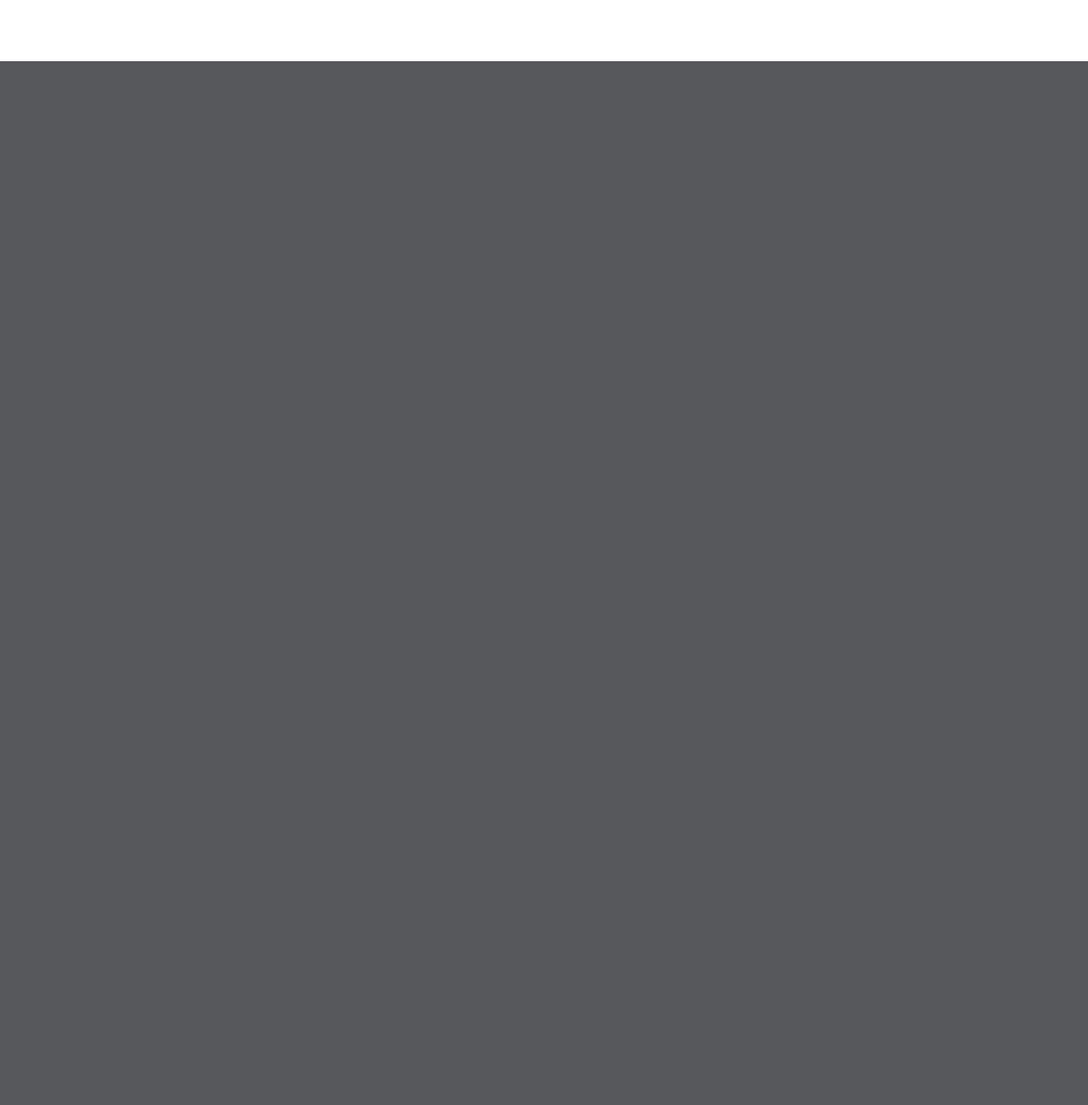
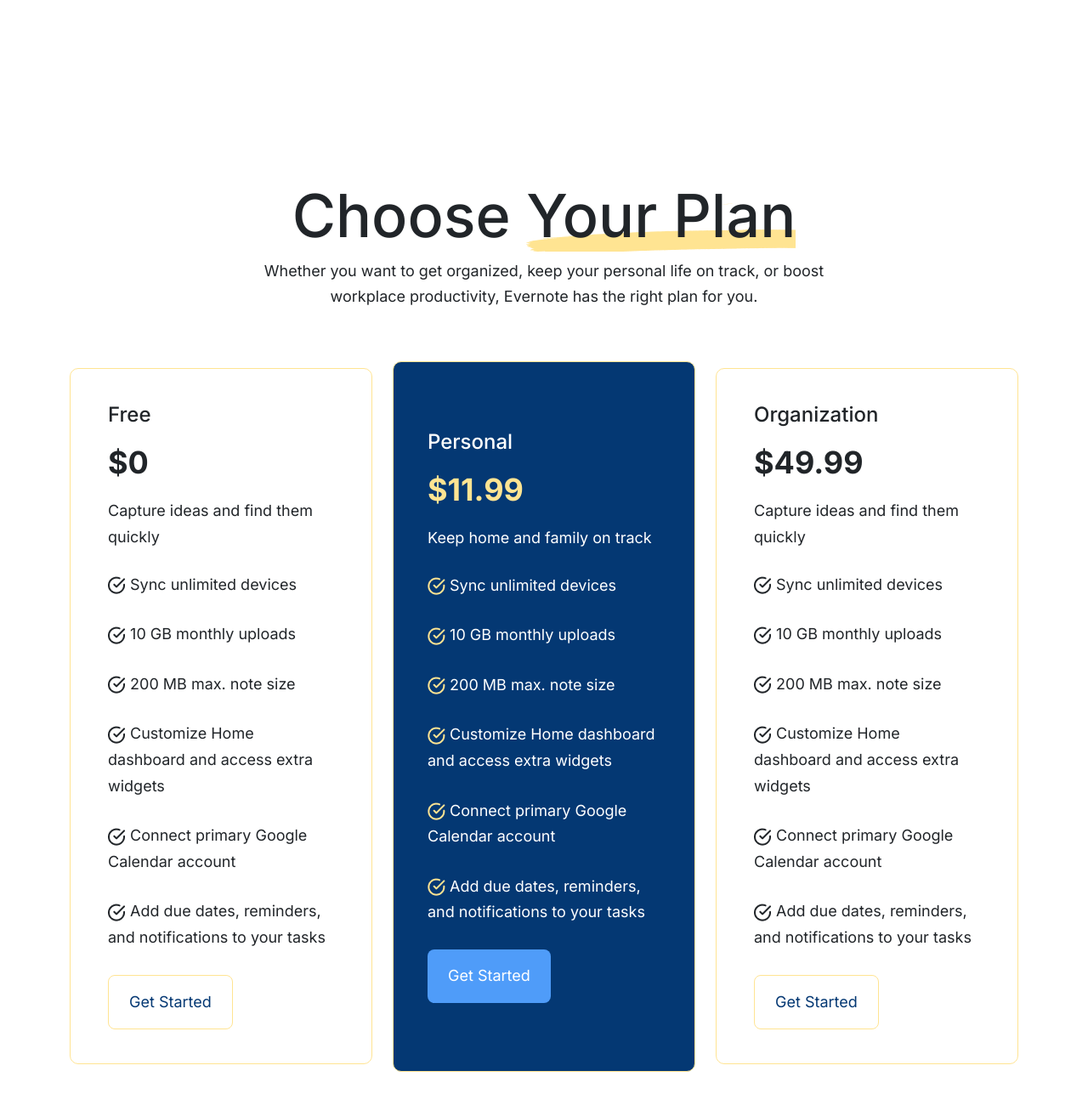
Before and after one commit to Roni923/Whitepace, a plain HTML site: page index.html in a window 1280 px wide. Shown: the part 3443-4743 px from the top of the page at 85% size. Before the commit the page ends 3515 px from the top, so only its background shows below. Drawn offline with nearby package versions, Linux system fonts and the light colour scheme.

Commit message:
pricing area complete

```diff
--- a/index.html
+++ b/index.html
@@ -190,7 +190,132 @@
       </div>
     </section>
 
+      <!-- pricing area -->
+      <section class="pricing-area">
+        <div class="container">
+          <div class="row">
+            <div class="col-lg-8 offset-lg-2">
+              <div class="theem-text text-center">
+                <h3>Choose <span>Your Plan</span></h3>
+              <p>Whether you want to get organized, keep your personal life on track, or boost workplace productivity, Evernote has the right plan for you.
+                </p>
 
+
+              </div>
+            </div>
+          </div>
+        <div class="row d-flex align-items-center">
+          <div class="col-lg-4">
+            <div class="single-pricing">
+              <h4>
+                Free
+              </h4>
+              <h2>
+                $0
+              </h2>
+              <p>
+                Capture ideas and find them quickly
+              </p>
+              <ul>
+                <li><img src="img/icon -li.png" alt="">
+                  Sync unlimited devices</li>
+                <li>
+                  <img src="img/icon -li.png" alt="">
+                  10 GB monthly uploads </li>
+                <li>
+                  <img src="img/icon -li.png" alt="">
+                  200 MB max. note size
+                </li>
+                <li>
+                  <img src="img/icon -li.png" alt="">
+                  Customize Home dashboard and access extra widgets</li>
+                <li>
+                  <img src="img/icon -li.png" alt="">
+                  Connect primary Google Calendar account
+                </li>
+                <li>
+                  <img src="img/icon -li.png" alt="">
+                  Add due dates, reminders, and notifications to your tasks
+                </li>
+              </ul>
+              <a href="#" class="theem-batton-three">Get Started </a>
+            </div>
+          </div>
+          <div class="col-lg-4">
+            <div class="single-pricing special-pricing">
+              <h4>
+                Personal
+              </h4>
+              <h2>
+                $11.99
+              </h2>
+              <p>
+                Keep home and family on track
+              </p>
+              <ul>
+                <li><img src="img/icon-y.png" alt="">
+                  Sync unlimited devices</li>
+                <li>
+                  <img src="img/icon-y.png" alt="">
+                  10 GB monthly uploads </li>
+                <li>
+                  <img src="img/icon-y.png" alt="">
+                  200 MB max. note size
+                </li>
+                <li>
+                  <img src="img/icon-y.png" alt="">
+                  Customize Home dashboard and access extra widgets</li>
+                <li>
+                  <img src="img/icon-y.png" alt="">
+                  Connect primary Google Calendar account
+                </li>
+                <li>
+                  <img src="img/icon-y.png" alt="">
+                  Add due dates, reminders, and notifications to your tasks
+                </li>
+              </ul>
+              <a href="#" class="theem-batton">Get Started </a>
+            </div>
+          </div>
+          <div class="col-lg-4">
+            <div class="single-pricing">
+              <h4>
+                Organization
+              </h4>
+              <h2>
+                $49.99
+              </h2>
+              <p>
+                Capture ideas and find them quickly
+              </p>
+              <ul>
+                <li><img src="img/icon -li.png" alt="">
+                  Sync unlimited devices</li>
+                <li>
+                  <img src="img/icon -li.png" alt="">
+                  10 GB monthly uploads </li>
+                <li>
+                  <img src="img/icon -li.png" alt="">
+                  200 MB max. note size
+                </li>
+                <li>
+                  <img src="img/icon -li.png" alt="">
+                  Customize Home dashboard and access extra widgets</li>
+                <li>
+                  <img src="img/icon -li.png" alt="">
+                  Connect primary Google Calendar account
+                </li>
+                <li>
+                  <img src="img/icon -li.png" alt="">
+                  Add due dates, reminders, and notifications to your tasks
+                </li>
+              </ul>
+              <a href="#" class="theem-batton-three">Get Started </a>
+            </div>
+          </div>
+        </div>
+        </div>
+      </section>
 
     <script src="https://cdn.jsdelivr.net/npm/bootstrap@5.3.0-alpha1/dist/js/bootstrap.bundle.min.js" integrity="sha384-w76AqPfDkMBDXo30jS1Sgez6pr3x5MlQ1ZAGC+nuZB+EYdgRZgiwxhTBTkF7CXvN" crossorigin="anonymous"></script>
   </body>
--- a/style.css
+++ b/style.css
@@ -45,6 +45,16 @@ color: #ffffff;
     padding: 16px 24px !important;
     color: #043873 !important;
 
+}
+
+.theem-batton-three{
+    display: inline-block;
+    background: #FFFFFF;
+    border: 1px solid #FFE492;
+    border-radius: 8px;
+    padding: 16px 24px !important;
+    color: #043873 !important;
+    text-decoration: none;
 }
 
 .theem-text h3{
@@ -256,3 +266,62 @@ box-shadow: none;
         padding: 80px 0;
     }
 }
+
+/* pricing-area css */
+.pricing-area{
+    padding: 140px 0;
+    background-color: #ffffff;
+}
+.pricing-area .theem-text{
+margin-bottom: 60px;
+}
+
+.single-pricing{
+    color: #212529;
+    border: 1px solid #FFE492;
+    border-radius: 10px;
+    padding: 40px 44px;
+}
+
+.single-pricing h4{
+    font-size: 24px;
+    font-weight: 500;
+}
+.single-pricing h2{
+    font-size: 36px;
+    font-weight: 700;
+    margin: 20px 0;
+}
+
+.single-pricing ul{
+    margin: 0;
+    padding: 0;
+    margin: 25px 0;
+}
+.single-pricing ul li{
+    list-style: none;
+    margin-bottom: 28px;
+}
+.single-pricing ul li :last-child{
+    margin: 0;
+}
+
+.special-pricing{
+    padding: 80px 40px;
+    background-color: #043873;
+    color: #ffffff;
+}
+
+.special-pricing h2{
+    color: #FFE492;
+}
+@media (max-width: 991px){
+    .pricing-area{
+       padding: 80px;
+
+    }
+    .single-pricing{
+        margin-bottom: 30px ;
+
+     }
+}
```
Also changed, not shown: img/icon -li.png (added), img/icon-y.png (added).
